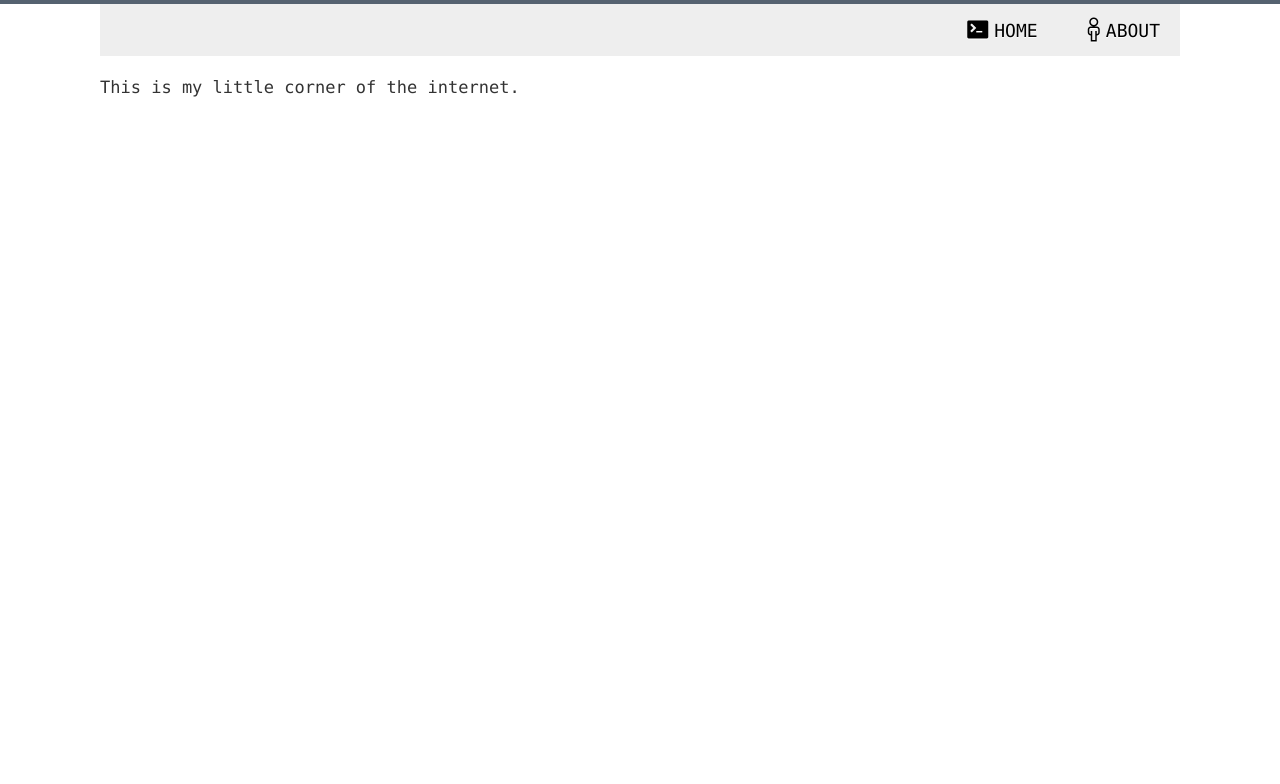
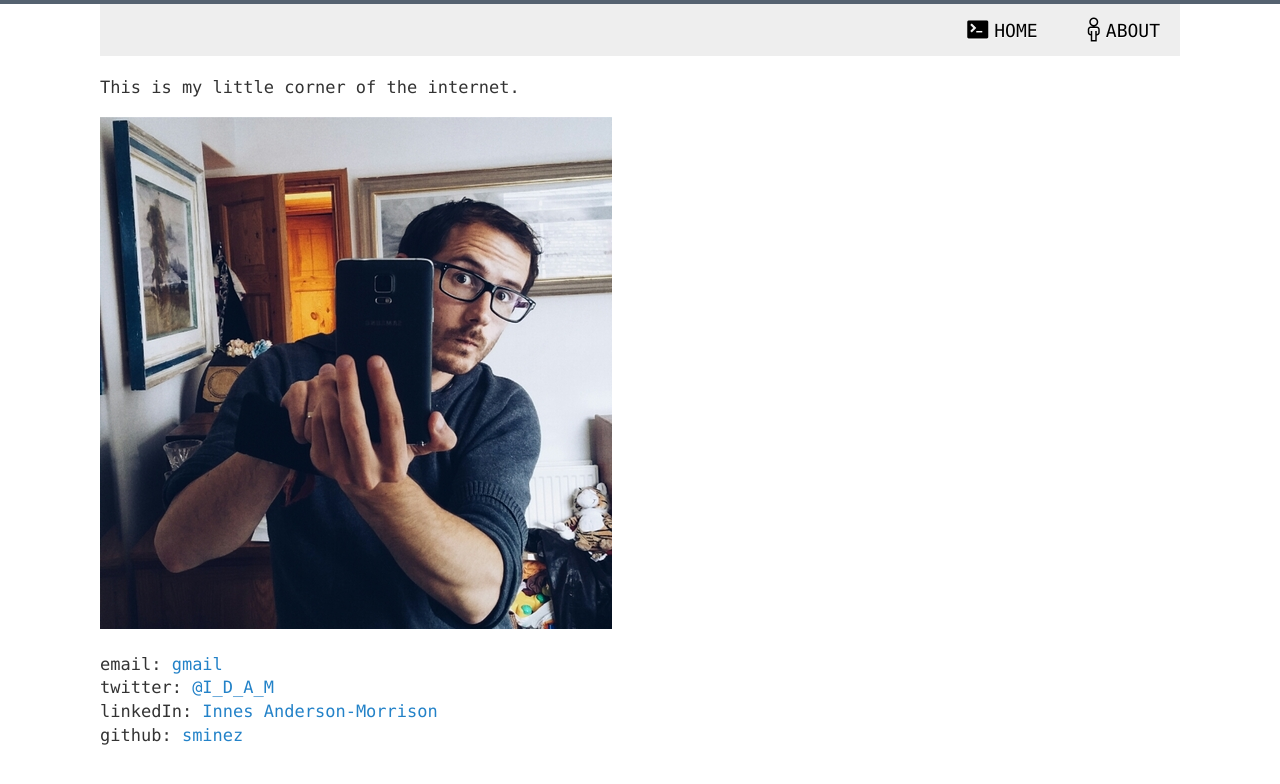
Before and after one commit to sminez/sminez.github.io, a Jekyll site: the page built from about.md, in a window 1280 px wide. Shown: the top 784 px of the page. Built offline with Jekyll 4.4.1, drawn with Linux system fonts in a browser that asks for light colours.

Commit message:
tweaking syntax highlighting

```diff
--- a/_config.yml
+++ b/_config.yml
@@ -1,7 +1,8 @@
 # theme: jekyll-theme-slate
 
 name: sminez.github.io
-description: My internet homepage
+description: >
+    Innes Anderson-Morrison: Father, husband, programmer, photographer, teacher, musician, fool.
 about: >
     This is my little corner of the internet.
 
@@ -22,4 +23,4 @@ owner:
   avatar: ""
   email: "innesdmorrison@gmail.com"
   twitter: "InnesMorrison"
-  github: "https://github.com/sminez/"
+  github: "sminez"
--- a/about.md
+++ b/about.md
@@ -4,3 +4,10 @@ title: About Innes Anderson-Morrison
 ---
 
 {{site.about}}
+
+![me](assets/me.jpeg){:class="img-responsive"}
+
+email:    [gmail](mailto:innesdmorrison@gmail.com)<br>
+twitter:  [@I_D_A_M](https://twitter.com/I_D_A_M)<br>
+linkedIn: [Innes Anderson-Morrison](https://www.linkedin.com/in/innes-anderson-morrison-4a67b1b9/)<br>
+github:   [sminez](https://github.com/sminez/)
--- a/css/syntax/gruvbox.css
+++ b/css/syntax/gruvbox.css
@@ -1,4 +1,5 @@
-.hll { background-color: #ebdbb2 }
+.hll { background-color: #f9f5f0 }
+.highlight  { background: #f9f5f0; color: #504945 }
 .c { color: #bdae93; font-style: italic } /* Comment */
 .err { color: #cc241d; background-color: #e3d2d2 } /* Error */
 .k { color: #504945; font-weight: bold } /* Keyword */
--- a/css/white-paper.add.css
+++ b/css/white-paper.add.css
@@ -484,7 +484,8 @@ code.html span.doctype {
 
 /* @end */
 
-.hll { background-color: #ebdbb2 }
+.hll { background-color: #f9f5f0 }
+.highlight  { background: #f9f5f0; color: #504945 }
 .c { color: #bdae93; font-style: italic } /* Comment */
 .err { color: #cc241d; background-color: #e3d2d2 } /* Error */
 .k { color: #504945; font-weight: bold } /* Keyword */
```
Also changed, not shown: README.md (added), assets/me.jpeg (added), css/main.min.css.
